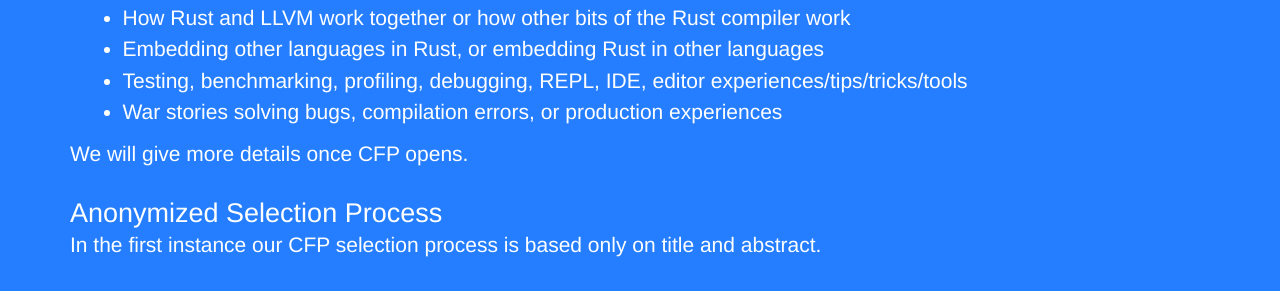
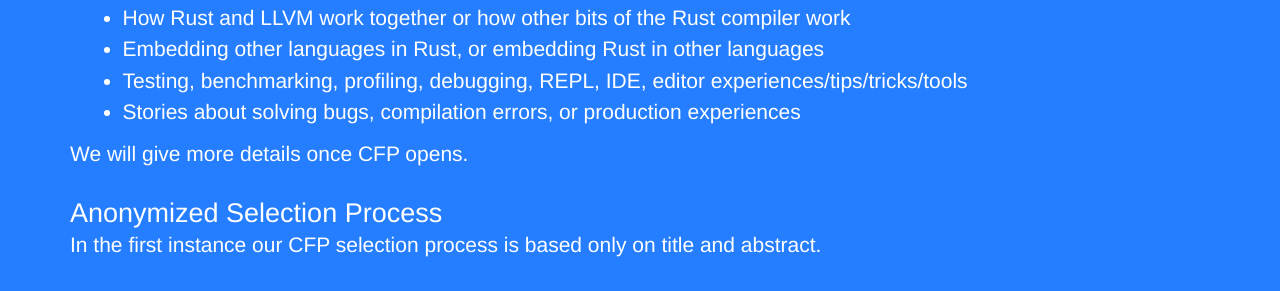
Before and after one commit to RustFestEU/blog.rustfest.eu, a Jekyll site: the page built from papers.md, in a window 1280 px wide. Shown: the part 860-1151 px from the top of the page. Built offline with Jekyll 4.4.1, drawn with Linux system fonts in a browser that asks for light colours.

Commit message:
Remove "war stories"

```diff
--- a/papers.md
+++ b/papers.md
@@ -28,7 +28,7 @@
 - How Rust and LLVM work together or how other bits of the Rust compiler work
 - Embedding other languages in Rust, or embedding Rust in other languages
 - Testing, benchmarking, profiling, debugging, REPL, IDE, editor experiences/tips/tricks/tools
-- War stories solving bugs, compilation errors, or production experiences
+- Stories about solving bugs, compilation errors, or production experiences
 
 We will give more details once CFP opens.
 
```
